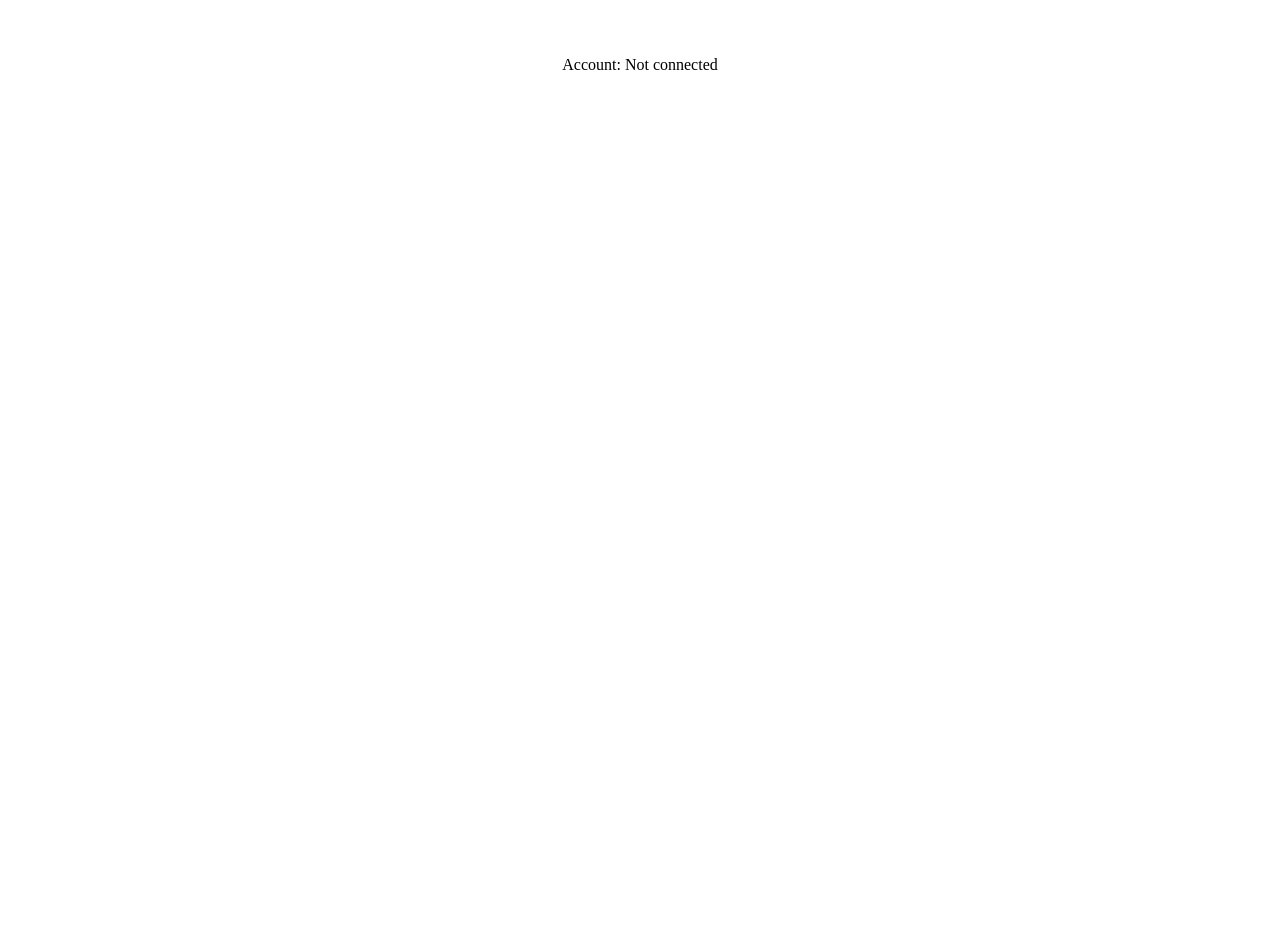
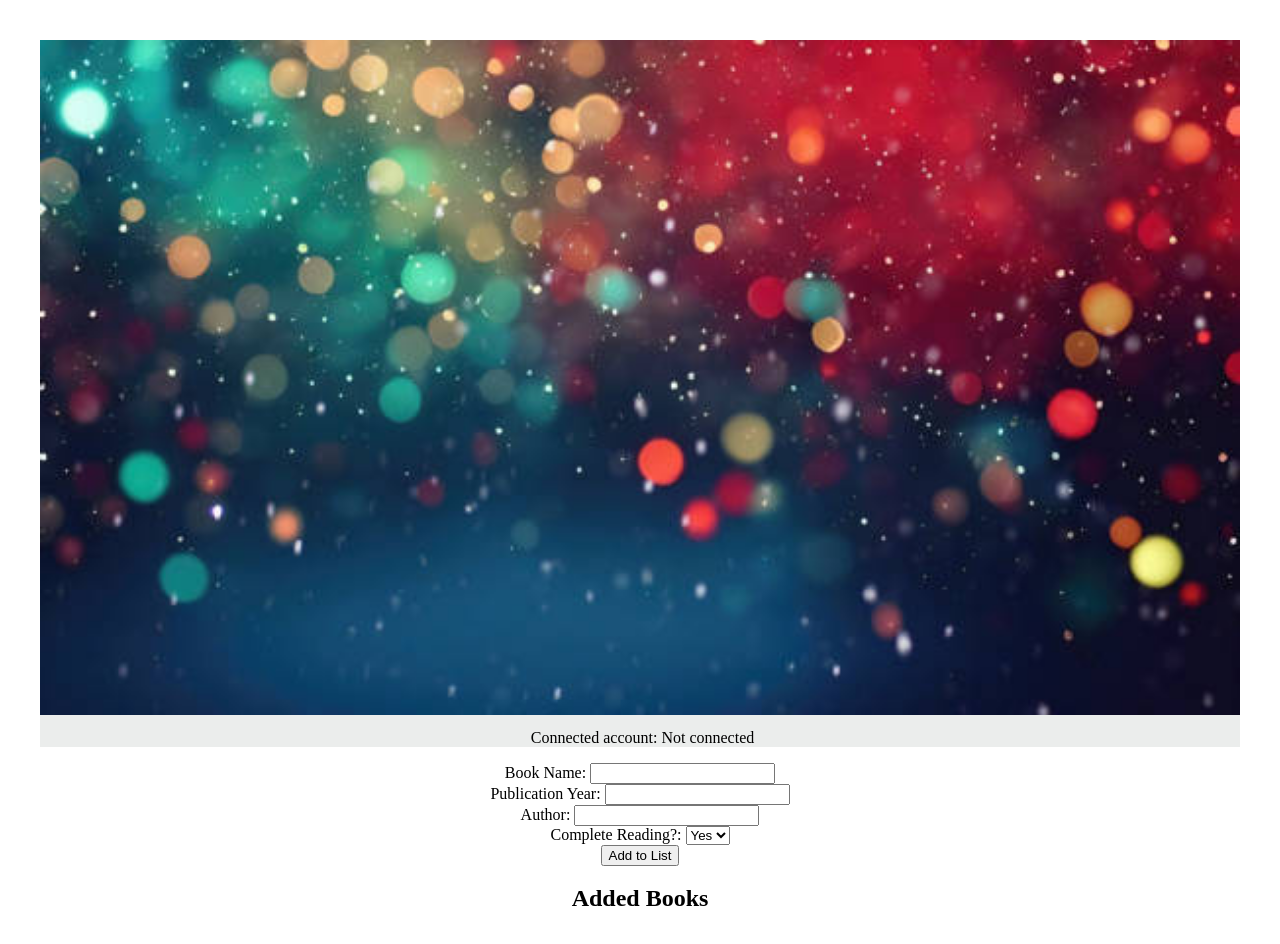
Before and after one commit to ugyentring/bms, a React (Vite) app in the folder bms_client/: page / in a window 1280 px wide. Shown: the top 944 px of the page. Before the commit the page ends 800 px from the top, so only its background shows below. Built offline with nearby package versions, Linux system fonts and the light colour scheme.

Commit message:
addition of components in the client side

```diff
--- a/bms_client/src/App.jsx
+++ b/bms_client/src/App.jsx
@@ -2,6 +2,10 @@ import { useState, useEffect } from "react";
 import "./App.css";
 import abi from "./contractJSON/Booklist.json";
 import { ethers } from "ethers";
+
+import AddBook from "./components/AddBook";
+import AddedList from "./components/AddedList";
+import banner from "./banner.jpg";
 
 function App() {
   const [account, setAccount] = useState("Not connected");
@@ -26,6 +30,11 @@ function App() {
         const accounts = await ethereum.request({
           method: "eth_requestAccounts",
         });
+
+        window.ethereum.on("Account Changed", () => {
+          window.location.reload();
+        });
+
         setAccount(accounts[0]);
 
         const provider = new ethers.providers.Web3Provider(ethereum);
@@ -45,11 +54,22 @@ function App() {
   }, []);
 
   return (
-    <div className="App">
-      <header className="App-header">
-        <p>Account: {account}</p>
-      </header>
-    </div>
+    <>
+      <div style={{ backgroundColor: "#cacfcc5f", height: "100%" }}>
+        <img src={banner} className="img-fluid" alt="image" width="100%" />
+        <p
+          className="text-muted lead"
+          style={{ marginTop: "10px", marginLeft: "5px" }}
+        >
+          Connected account: {account}
+        </p>
+      </div>
+
+      <div className="container">
+        <AddBook state={state} />
+        <AddedList state={state} />
+      </div>
+    </>
   );
 }
 
--- /dev/null
+++ b/bms_client/src/components/AddBook.jsx
@@ -0,0 +1,62 @@
+import { ethers } from "ethers";
+import "./addbook.css";
+
+const AddBook = ({ state }) => {
+  const addBook = async (event) => {
+    event.preventDefault();
+
+    const { contract } = state;
+
+    const name = document.querySelector("#name").value;
+    const year = parseInt(document.querySelector("#year").value);
+    const author = String(document.querySelector("#author").value);
+    const isComplete = document.querySelector("#isCompleted").value === "true";
+
+    console.log(name, year, author, isComplete);
+
+    try {
+      const transaction = await contract.addBook(
+        name,
+        year,
+        author,
+        isComplete
+      );
+      console.log("Waiting transaction.....");
+
+      await transaction.wait();
+      alert("Transaction successful");
+      console.log("Transaction done");
+      window.location.reload();
+    } catch (error) {
+      console.error("Error adding book", error);
+    }
+  };
+
+  return (
+    <>
+      <form onSubmit={addBook}>
+        <span>Book Name: </span>
+        <input id="name" />
+        <br />
+
+        <span>Publication Year: </span>
+        <input id="year" />
+        <br />
+
+        <span>Author: </span>
+        <input id="author" />
+        <br />
+
+        <span>Complete Reading?: </span>
+        <select id="isCompleted">
+          <option value="true">Yes</option>
+          <option value="false">No</option>
+        </select>
+        <br />
+        <button>Add to List</button>
+      </form>
+    </>
+  );
+};
+
+export default AddBook;
--- /dev/null
+++ b/bms_client/src/components/AddedList.jsx
@@ -0,0 +1,32 @@
+import { useEffect, useState } from "react";
+
+const AddedList = ({ state }) => {
+  const [lists, setLists] = useState([]);
+
+  useEffect(() => {
+    const listDetails = async () => {
+      try {
+        const books = await state.contract.getAllBook();
+        setLists(books); // Update the state with fetched data
+        console.log(books);
+      } catch (error) {
+        console.error("Error fetching book list:", error);
+      }
+    };
+
+    state.contract && listDetails();
+  }, [state.contract]);
+
+  return (
+    <div>
+      <h2>Added Books</h2>
+      <ul>
+        {lists.map((book, index) => (
+          <li key={index}>{book.title}</li>
+        ))}
+      </ul>
+    </div>
+  );
+};
+
+export default AddedList;
```
Also changed, not shown: bms_client/src/banner.jpg (added), bms_client/src/components/addbook.css (added).
